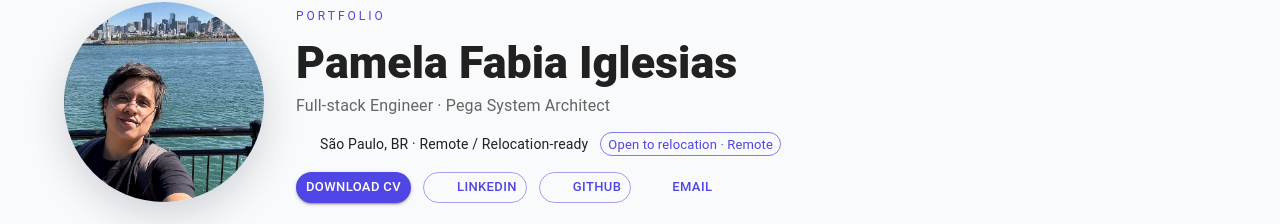
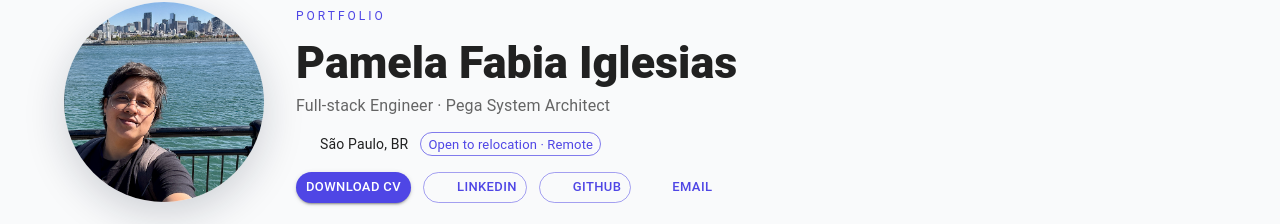
Before and after one commit to piglesiastecnologia/porftolio-iglesias, a Next.js app: page /en in a window 1280 px wide. Shown: the part 160-384 px from the top of the page. Built offline with nearby package versions, Linux system fonts and the light colour scheme; some icons are missing.

Commit message:
adjusting text

```diff
--- a/src/data/portfolio.en.tsx
+++ b/src/data/portfolio.en.tsx
@@ -27,7 +27,7 @@ export const profile: PortfolioData["profile"] = {
   github: "https://github.com/piglesiastecnologia",
   linkedin: "https://www.linkedin.com/in/pamelaiglesias/",
   photo: "/profile.png",
-  location: "São Paulo, BR · Remote / Relocation-ready",
+  location: "São Paulo, BR",
   headline: "Full-stack Engineer · Pega System Architect",
   highlights: [
     "React/TypeScript",
@@ -68,7 +68,7 @@ export const languagesInfo: PortfolioData["languagesInfo"] = {
     "Portuguese (C2 – Native)",
     "English (C1 – Advanced)",
     "Spanish (B2 – Upper Intermediate)",
-    "French (B1 - Internmediate)",
+    "French (B1 - Intermediate)",
   ],
   availability: [
     "Remote work",
--- a/src/data/portfolio.pt.tsx
+++ b/src/data/portfolio.pt.tsx
@@ -39,7 +39,7 @@ export const profile: Profile = {
   github: "https://github.com/piglesiastecnologia",
   linkedin: "https://www.linkedin.com/in/pamelaiglesias/",
   photo: "/profile.png",
-  location: "São Paulo, BR · Remoto / Relocation",
+  location: "São Paulo, BR",
   headline: "Full-stack Engineer · Pega System Architect",
   highlights: [
     "React/TS",
```
